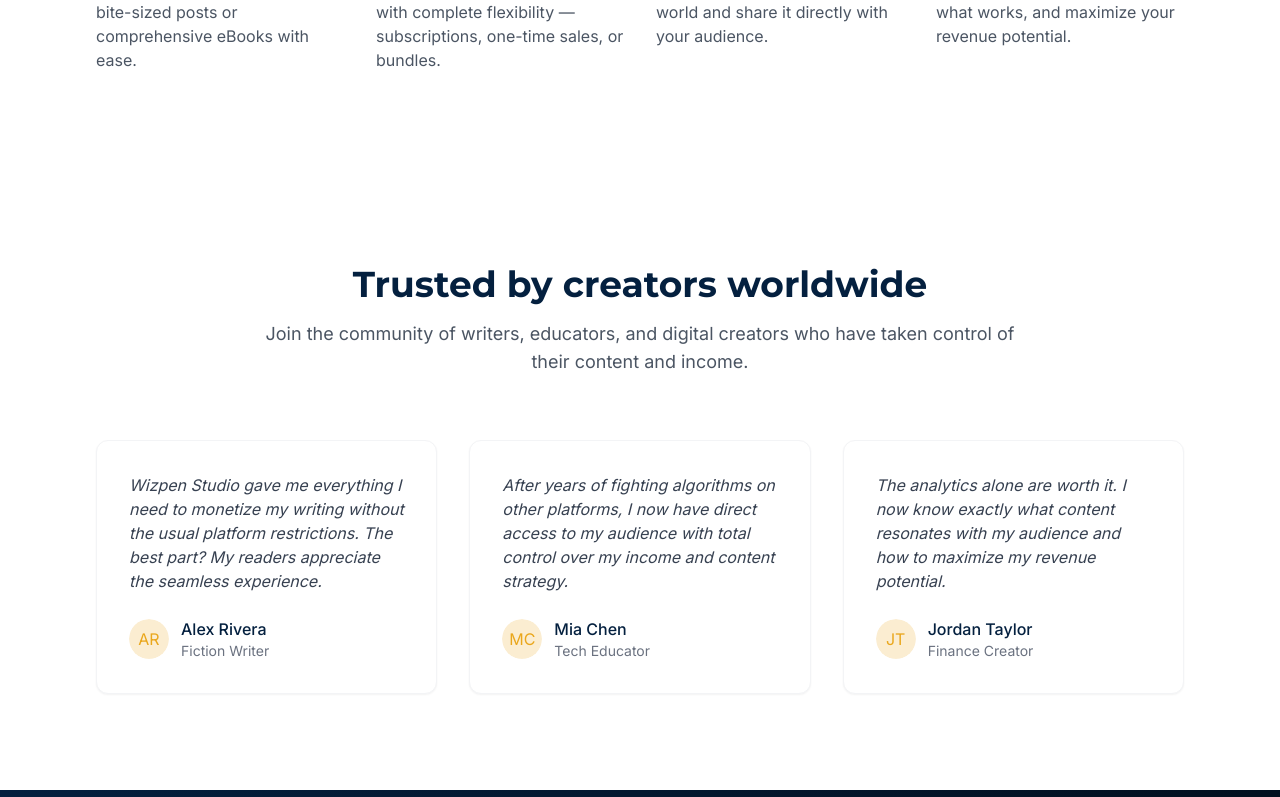
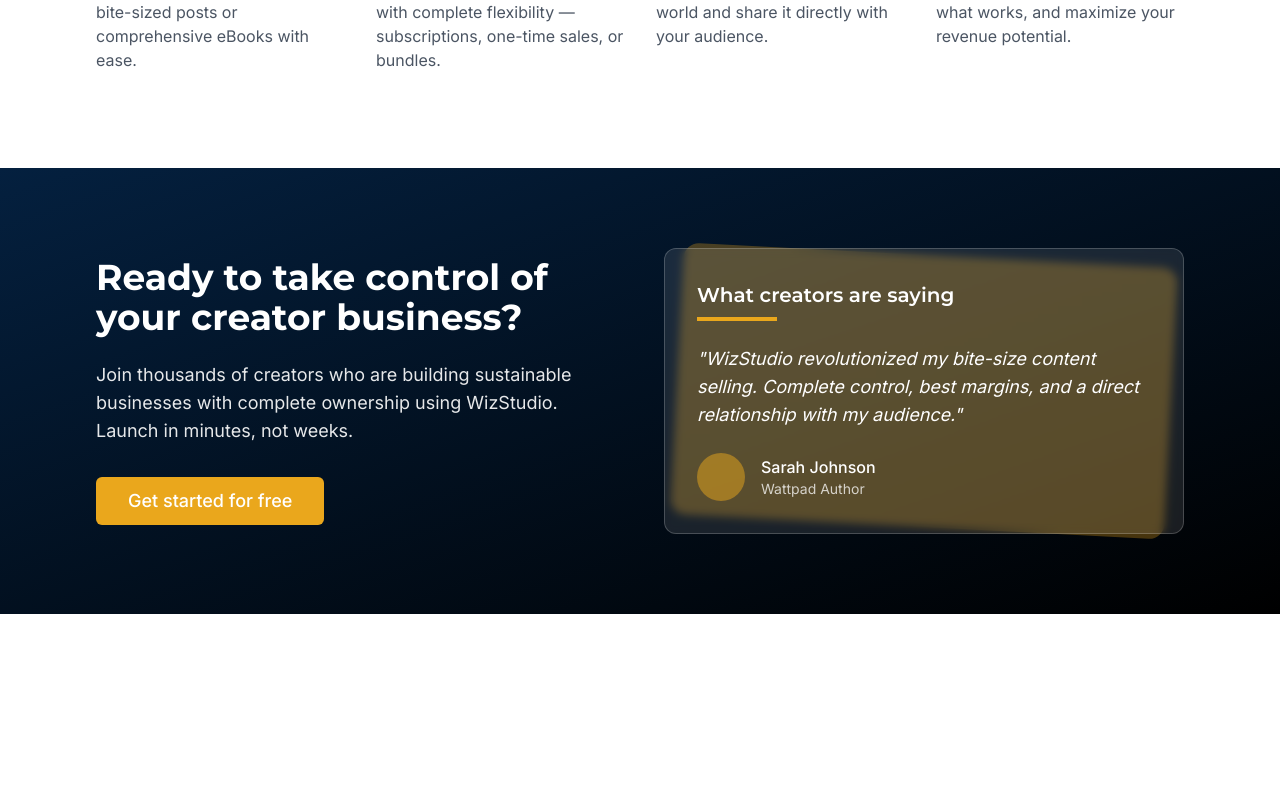
Before and after one commit to Wacaku-Developers/wizpen-creator-hub, a React (Vite) app: page / in a window 1280 px wide. Shown: the part 2000-2797 px from the top of the page. After the commit the page ends 2614 px from the top, so only its background shows below. Built offline with nearby package versions, Linux system fonts and the light colour scheme.

Commit message:
Visual edit in Lovable
Edited UI in Lovable

```diff
--- a/src/components/Navbar.tsx
+++ b/src/components/Navbar.tsx
@@ -27,9 +27,7 @@ const Navbar = () => {
           <a href="#how-it-works" className="text-gray-700 hover:text-wizpen-accent transition-colors duration-200">
             {t('nav', 'how_it_works')}
           </a>
-          <a href="#pricing" className="text-gray-700 hover:text-wizpen-accent transition-colors duration-200">
-            {t('nav', 'pricing')}
-          </a>
+
 
           <LanguageToggle />
           <Button className="bg-wizpen-accent hover:bg-opacity-90 text-white">
--- a/src/components/Testimonials.tsx
+++ b/src/components/Testimonials.tsx
@@ -1,8 +1,6 @@
-
 import React from 'react';
 import { useLanguage } from '@/contexts/LanguageContext';
 import { Avatar, AvatarImage, AvatarFallback } from '@/components/ui/avatar';
-
 const testimonials = [{
   quote: "Wizpen Studio gave me everything I need to monetize my writing without the usual platform restrictions. The best part? My readers appreciate the seamless experience.",
   name: "Alex Rivera",
@@ -16,86 +14,10 @@ const testimonials = [{
   name: "Jordan Taylor",
   title: "Finance Creator"
 }];
-
 const Testimonials = () => {
-  const { t } = useLanguage();
-
-  return (
-    <section id="testimonials" className="py-24 px-6 md:px-12 lg:px-24">
-      <div className="max-w-7xl mx-auto">
-        <div className="text-center mb-16">
-          <h2 className="text-3xl md:text-4xl font-montserrat font-bold text-wizpen-primary mb-4">
-            {t('testimonials', 'title')}
-          </h2>
-          <p className="text-lg text-gray-600 max-w-3xl mx-auto">
-            {t('testimonials', 'subtitle')}
-          </p>
-        </div>
-
-        <div className="grid grid-cols-1 md:grid-cols-3 gap-8">
-          <div className="bg-white p-8 rounded-xl shadow-sm border border-gray-100">
-            <div className="flex flex-col h-full">
-              <blockquote className="mb-6 flex-grow">
-                <p className="text-gray-700 italic">
-                  {t('testimonials', 'quote1')}
-                </p>
-              </blockquote>
-              <div className="flex items-center">
-                <Avatar className="h-10 w-10 mr-3">
-                  <AvatarImage src="" alt="Alex Rivera" />
-                  <AvatarFallback className="bg-wizpen-accent/20 text-wizpen-accent">AR</AvatarFallback>
-                </Avatar>
-                <div>
-                  <div className="font-medium text-wizpen-primary">Alex Rivera</div>
-                  <div className="text-sm text-gray-500">Fiction Writer</div>
-                </div>
-              </div>
-            </div>
-          </div>
-
-          <div className="bg-white p-8 rounded-xl shadow-sm border border-gray-100">
-            <div className="flex flex-col h-full">
-              <blockquote className="mb-6 flex-grow">
-                <p className="text-gray-700 italic">
-                  {t('testimonials', 'quote2')}
-                </p>
-              </blockquote>
-              <div className="flex items-center">
-                <Avatar className="h-10 w-10 mr-3">
-                  <AvatarImage src="" alt="Mia Chen" />
-                  <AvatarFallback className="bg-wizpen-accent/20 text-wizpen-accent">MC</AvatarFallback>
-                </Avatar>
-                <div>
-                  <div className="font-medium text-wizpen-primary">Mia Chen</div>
-                  <div className="text-sm text-gray-500">Tech Educator</div>
-                </div>
-              </div>
-            </div>
-          </div>
-
-          <div className="bg-white p-8 rounded-xl shadow-sm border border-gray-100">
-            <div className="flex flex-col h-full">
-              <blockquote className="mb-6 flex-grow">
-                <p className="text-gray-700 italic">
-                  {t('testimonials', 'quote3')}
-                </p>
-              </blockquote>
-              <div className="flex items-center">
-                <Avatar className="h-10 w-10 mr-3">
-                  <AvatarImage src="" alt="Jordan Taylor" />
-                  <AvatarFallback className="bg-wizpen-accent/20 text-wizpen-accent">JT</AvatarFallback>
-                </Avatar>
-                <div>
-                  <div className="font-medium text-wizpen-primary">Jordan Taylor</div>
-                  <div className="text-sm text-gray-500">Finance Creator</div>
-                </div>
-              </div>
-            </div>
-          </div>
-        </div>
-      </div>
-    </section>
-  );
+  const {
+    t
+  } = useLanguage();
+  return;
 };
-
 export default Testimonials;
```
